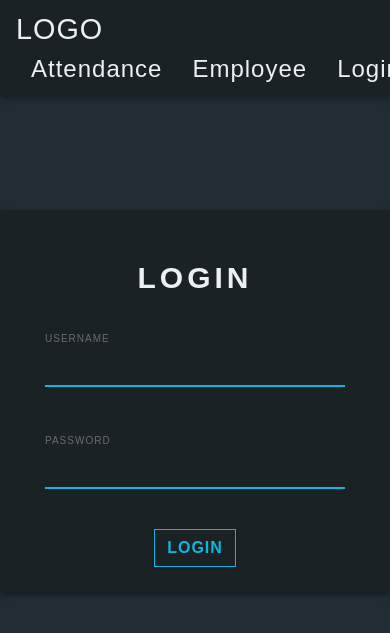
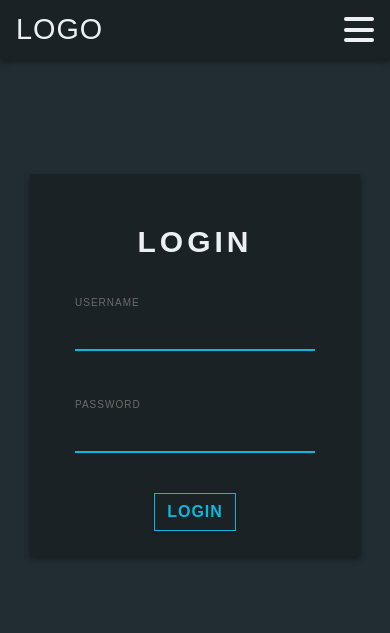
Before and after one commit to danilomattei/firma, a Django app: page / in a window 390 px wide; the page is wider, and only the part inside the window is pictured. Shown: the top 633 px of that part. Run offline with Django 5.2, Linux system fonts and the light colour scheme; some web fonts are replaced.

Commit message:
hamburger

```diff
--- /dev/null
+++ b/dochazka/static/dochazka/js/menu.js
@@ -0,0 +1,5 @@
+document.addEventListener("DOMContentLoaded", function() {
+    document.getElementById('hamburger').onclick = function() {
+        document.getElementById('navLinks').classList.toggle('active');
+    };
+});
--- a/dochazka/static/dochazka/logInStyle.css
+++ b/dochazka/static/dochazka/logInStyle.css
@@ -5,7 +5,8 @@ body {
 }
 
 .login-box {
-    margin-top: 75px;
+    margin: 75px 30px 0px;
+
     height: auto;
     background: #1A2226;
     text-align: center;
--- a/dochazka/static/dochazka/style.css
+++ b/dochazka/static/dochazka/style.css
@@ -51,3 +51,42 @@ body {
 .content {
     padding: 20px;
 }
+
+/* Hamburger menu styles */
+.hamburger {
+    display: none;
+    flex-direction: column;
+    cursor: pointer;
+    width: 30px;
+    height: 25px;
+    justify-content: space-between;
+    margin-left: 15px;
+}
+.hamburger span {
+    display: block;
+    height: 4px;
+    background: #ECF0F5;
+    border-radius: 2px;
+    transition: 0.3s;
+}
+
+/* Responsive */
+@media (max-width: 768px) {
+    .navbar .nav-links {
+        display: none;
+        flex-direction: column;
+        text-align: center;
+        width: 100%;
+        background: #1A2226;
+        position: absolute;
+        top: 60px;
+        left: 0;
+        z-index: 10;
+    }
+    .navbar .nav-links.active {
+        display: flex;
+    }
+    .hamburger {
+        display: flex;
+    }
+}
--- a/dochazka/templates/dochazka/layout.html
+++ b/dochazka/templates/dochazka/layout.html
@@ -6,11 +6,12 @@
     <meta charset="UTF-8" />
     <meta name="viewport" content="width=device-width, initial-scale=1.0" />
     <link rel="stylesheet" href="{% static 'dochazka/style.css' %}" />
-    <link rel="stylesheet" href="https://cdn.jsdelivr.net/npm/bootstrap@4.3.1/dist/css/bootstrap.min.css" integrity="sha384-ggOyR0iXCbMQv3Xipma34MD+dH/1fQ784/j6cY/iJTQUOhcWr7x9JvoRxT2MZw1T" crossorigin="anonymous">
+    <link rel="stylesheet" href="https://cdn.jsdelivr.net/npm/bootstrap@4.3.1/dist/css/bootstrap.min.css" integrity="sha384-ggOyR0iXCbMQv3Xipma34MD+dH/1fQ784/j6cY/iJTQUOhcWr7x9JvoRxT2MZw1T" crossorigin="anonymous" />
     <link rel="stylesheet" href="{% static 'dochazka/logInStyle.css' %}" />
     <script src="https://code.jquery.com/jquery-3.3.1.slim.min.js" integrity="sha384-q8i/X+965DzO0rT7abK41JStQIAqVgRVzpbzo5smXKp4YfRvH+8abtTE1Pi6jizo" crossorigin="anonymous"></script>
-<script src="https://cdn.jsdelivr.net/npm/popper.js@1.14.7/dist/umd/popper.min.js" integrity="sha384-UO2eT0CpHqdSJQ6hJty5KVphtPhzWj9WO1clHTMGa3JDZwrnQq4sF86dIHNDz0W1" crossorigin="anonymous"></script>
-<script src="https://cdn.jsdelivr.net/npm/bootstrap@4.3.1/dist/js/bootstrap.min.js" integrity="sha384-JjSmVgyd0p3pXB1rRibZUAYoIIy6OrQ6VrjIEaFf/nJGzIxFDsf4x0xIM+B07jRM" crossorigin="anonymous"></script>
+    <script src="https://cdn.jsdelivr.net/npm/popper.js@1.14.7/dist/umd/popper.min.js" integrity="sha384-UO2eT0CpHqdSJQ6hJty5KVphtPhzWj9WO1clHTMGa3JDZwrnQq4sF86dIHNDz0W1" crossorigin="anonymous"></script>
+    <script src="https://cdn.jsdelivr.net/npm/bootstrap@4.3.1/dist/js/bootstrap.min.js" integrity="sha384-JjSmVgyd0p3pXB1rRibZUAYoIIy6OrQ6VrjIEaFf/nJGzIxFDsf4x0xIM+B07jRM" crossorigin="anonymous"></script>
+    <script src="{% static 'dochazka/js/menu.js' %}"></script>
     <title>Dochazka</title>
   </head>
   <body>
@@ -18,7 +19,7 @@
       <div class="logo">
         <a href="/">LOGO</a>
       </div>
-      <ul class="nav-links">
+      <ul class="nav-links" id="navLinks">
         <li>
           <a href="{% url 'index' %}">Attendance</a>
         </li>
@@ -29,9 +30,15 @@
           <a href="{% url 'login' %}">Login</a>
         </li>
       </ul>
+      <div class="hamburger" id="hamburger">
+        <span></span>
+        <span></span>
+        <span></span>
+      </div>
     </nav>
     <div class="content"></div>
     {% block body %}
+
     {% endblock %}
   </body>
 </html>
```
